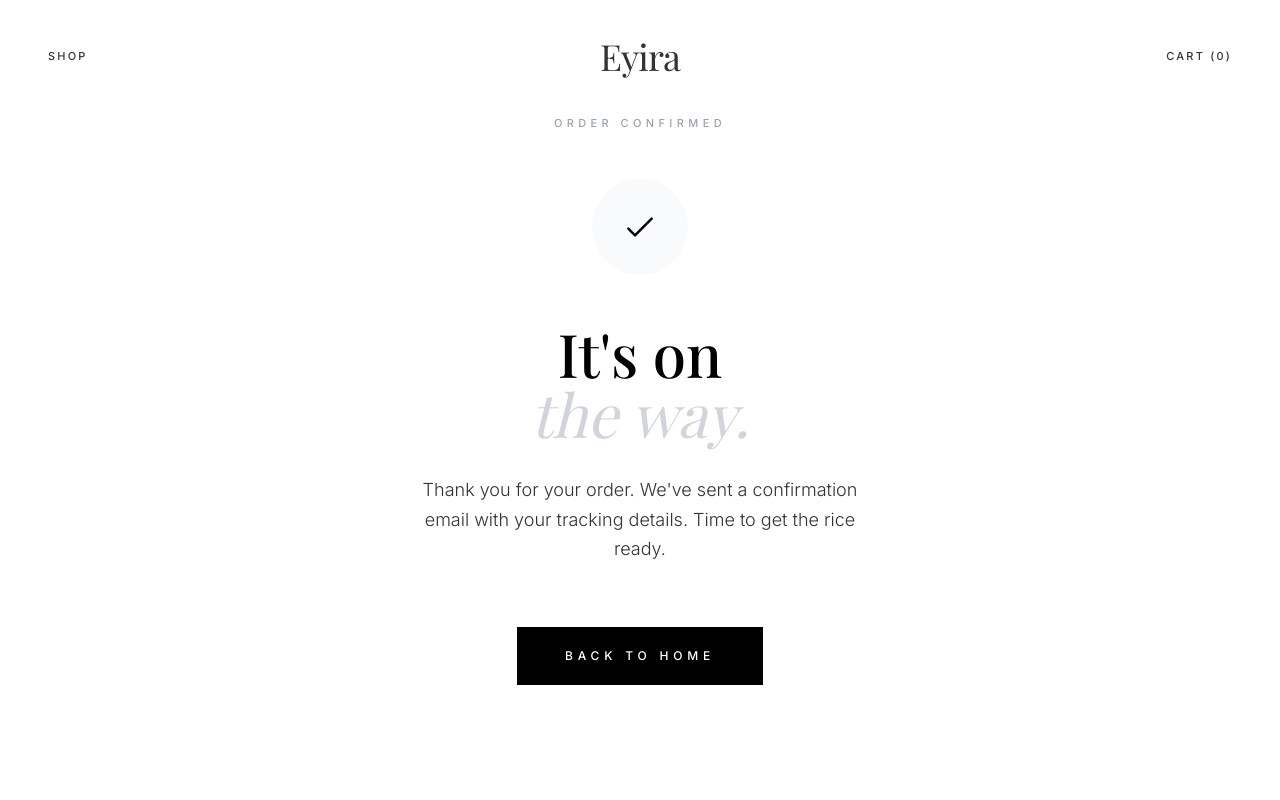
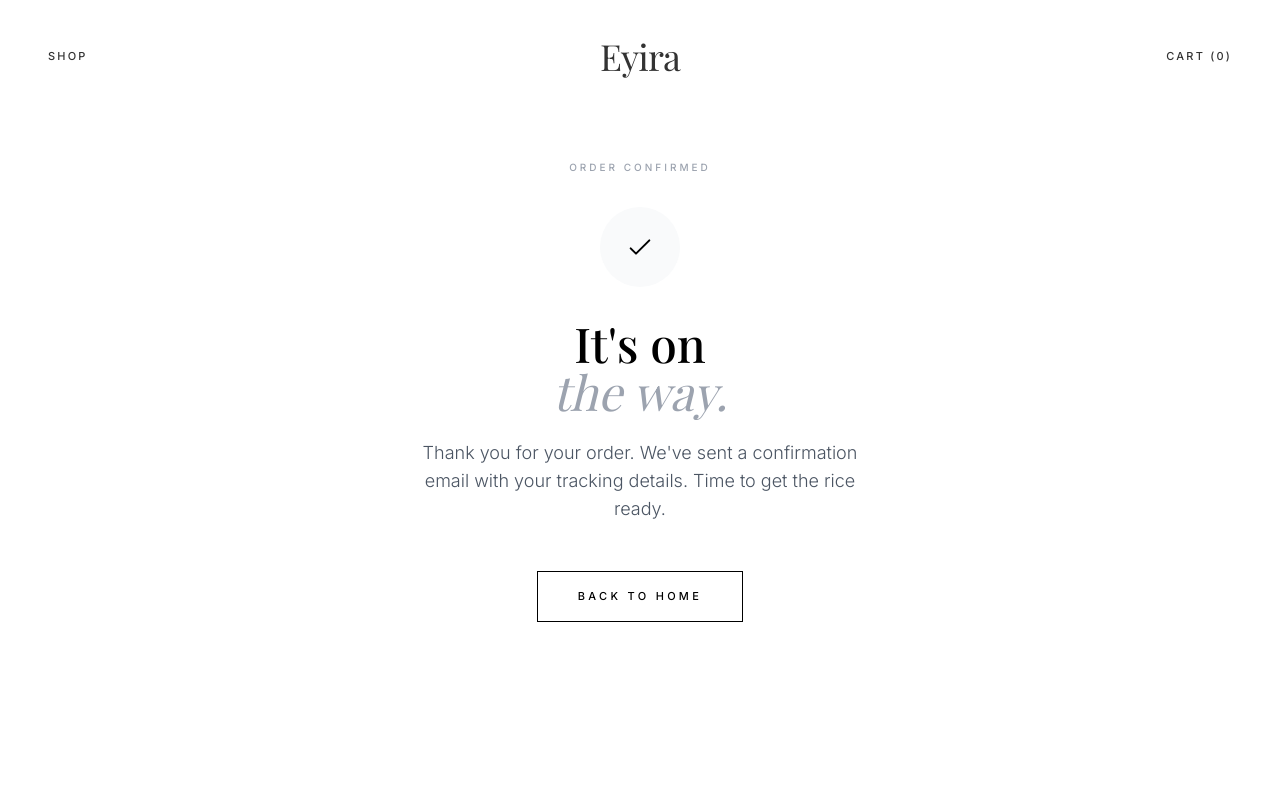
Before and after one commit to sotariye/eyira, a React (Vite) app: page /success in a window 1280 px wide. Shown: the top 800 px of the page. Built offline with nearby package versions, Linux system fonts and the light colour scheme; no server answers; a web font is replaced by a local one.

Commit message:
Fix success page layout, header overlap, and name formatting

```diff
--- a/components/SuccessPage.tsx
+++ b/components/SuccessPage.tsx
@@ -33,7 +33,8 @@ const SuccessPage: React.FC = () => {
     }, [sessionId, clearCart]);
 
     const isPickup = session?.delivery_type === 'pickup';
-    const customerName = session?.customer_name?.split(' ')[0] || 'there';
+    const rawName = session?.customer_name || 'there';
+    const customerName = rawName === 'Jollof Lover' ? rawName : rawName.split(' ')[0];
 
     // 1. Loading State
     if (loading) {
@@ -47,36 +48,37 @@ const SuccessPage: React.FC = () => {
 
     // 2. Render Final State
     return (
-        <div className="bg-white min-h-screen flex items-center justify-center animate-in fade-in duration-700">
+        <div className="bg-white min-h-screen flex flex-col items-center pt-40 pb-20 animate-in fade-in duration-700">
             <div className="text-center px-6 max-w-lg mx-auto">
-                <span className="font-sans text-[11px] tracking-[0.4em] text-gray-400 block mb-12 uppercase font-medium">Order Confirmed</span>
-                <div className="w-24 h-24 bg-gray-50 rounded-full mx-auto mb-12 flex items-center justify-center">
-                    <svg className="w-10 h-10 text-black" fill="none" stroke="currentColor" viewBox="0 0 24 24">
+                <span className="font-sans text-[10px] tracking-[0.3em] text-gray-400 block mb-8 uppercase font-medium">Order Confirmed</span>
+                <div className="w-20 h-20 bg-gray-50 rounded-full mx-auto mb-8 flex items-center justify-center">
+                    <svg className="w-8 h-8 text-black" fill="none" stroke="currentColor" viewBox="0 0 24 24">
                         <path strokeLinecap="round" strokeLinejoin="round" strokeWidth="1.5" d="M5 13l4 4L19 7" />
                     </svg>
                 </div>
 
-                <h1 className="font-serif text-5xl md:text-6xl text-black font-medium leading-tight mb-8">
-                    {isPickup ? `See you soon, ${customerName}.` : (
+                <h1 className="font-serif text-4xl md:text-5xl text-black font-medium leading-tight mb-6">
+                    {isPickup ? `See you soon, ${customerName === 'Jollof Lover' ? 'Jollof Lover' : customerName}.` : (
                         <>
                             It's on <br />
-                            <span className="italic font-normal text-gray-300">the way.</span>
+                            <span className="italic font-normal text-gray-400">the way.</span>
                         </>
                     )}
                 </h1>
 
-                <div className="font-sans text-eyira-grey font-light leading-relaxed text-lg mb-16">
+                <div className="font-sans text-eyira-grey font-light leading-relaxed text-base md:text-lg mb-12">
                     {isPickup ? (
                         <>
-                            <p className="mb-6">Your order is being prepped in <strong>Ottawa (Boyd Ave area)</strong>.</p>
-                            <div className="bg-orange-50 p-6 rounded-lg border border-orange-100 max-w-lg mx-auto text-left">
-                                <p className="text-sm text-amber-900">
-                                    <strong>Note:</strong> Please wait for our "Ready for Collection" email before coming to the kitchen. That email will contain the exact address and unit number.
+                            <p className="mb-8 text-gray-600">Your order is being prepped in <strong>Ottawa (Boyd Ave area)</strong>.</p>
+                            <div className="bg-[#fdfcf0] p-6 rounded-lg border border-[#f1ebd4] max-w-sm mx-auto text-left shadow-sm">
+                                <p className="text-sm text-gray-800 leading-relaxed">
+                                    <strong className="block mb-1 text-[#8B0000]">What Happens Next?</strong>
+                                    Wait for our "Ready for Collection" email. It will contain the exact address and unit number.
                                 </p>
                             </div>
                         </>
                     ) : (
-                        <p>
+                        <p className="text-gray-600">
                             Thank you for your order. We've sent a confirmation email with your tracking details. Time to get the rice ready.
                         </p>
                     )}
@@ -84,13 +86,14 @@ const SuccessPage: React.FC = () => {
 
                 <a
                     href="/"
-                    className="font-sans text-[12px] tracking-[0.4em] uppercase bg-black text-white px-12 py-5 hover:bg-zinc-800 transition-all duration-500 font-medium inline-block"
+                    className="group relative font-sans text-[11px] tracking-[0.3em] uppercase bg-transparent text-black border border-black px-10 py-4 hover:bg-black hover:text-white transition-all duration-300 font-medium inline-block"
                 >
                     Back to Home
                 </a>
             </div>
         </div>
     );
+
 };
 
 export default SuccessPage;
```
